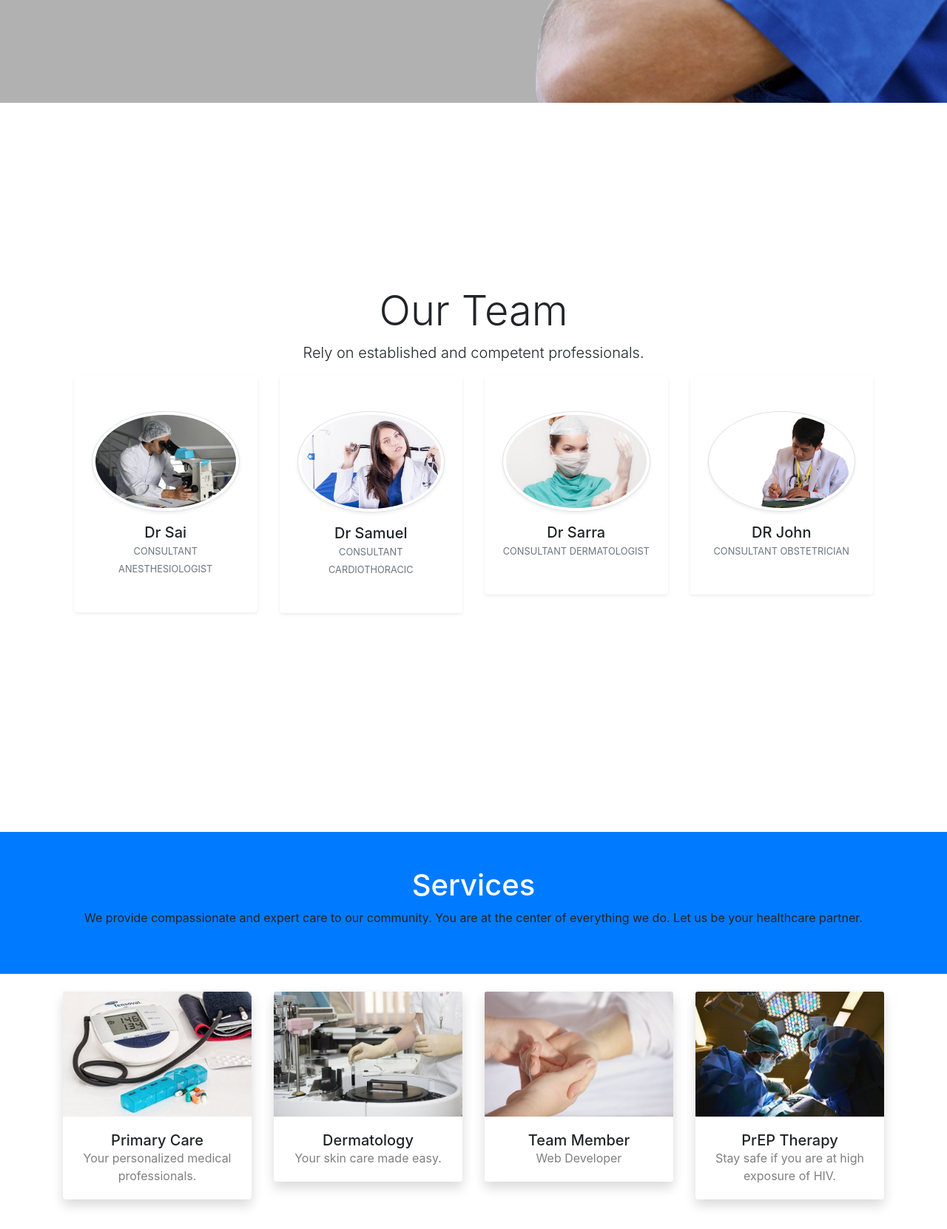
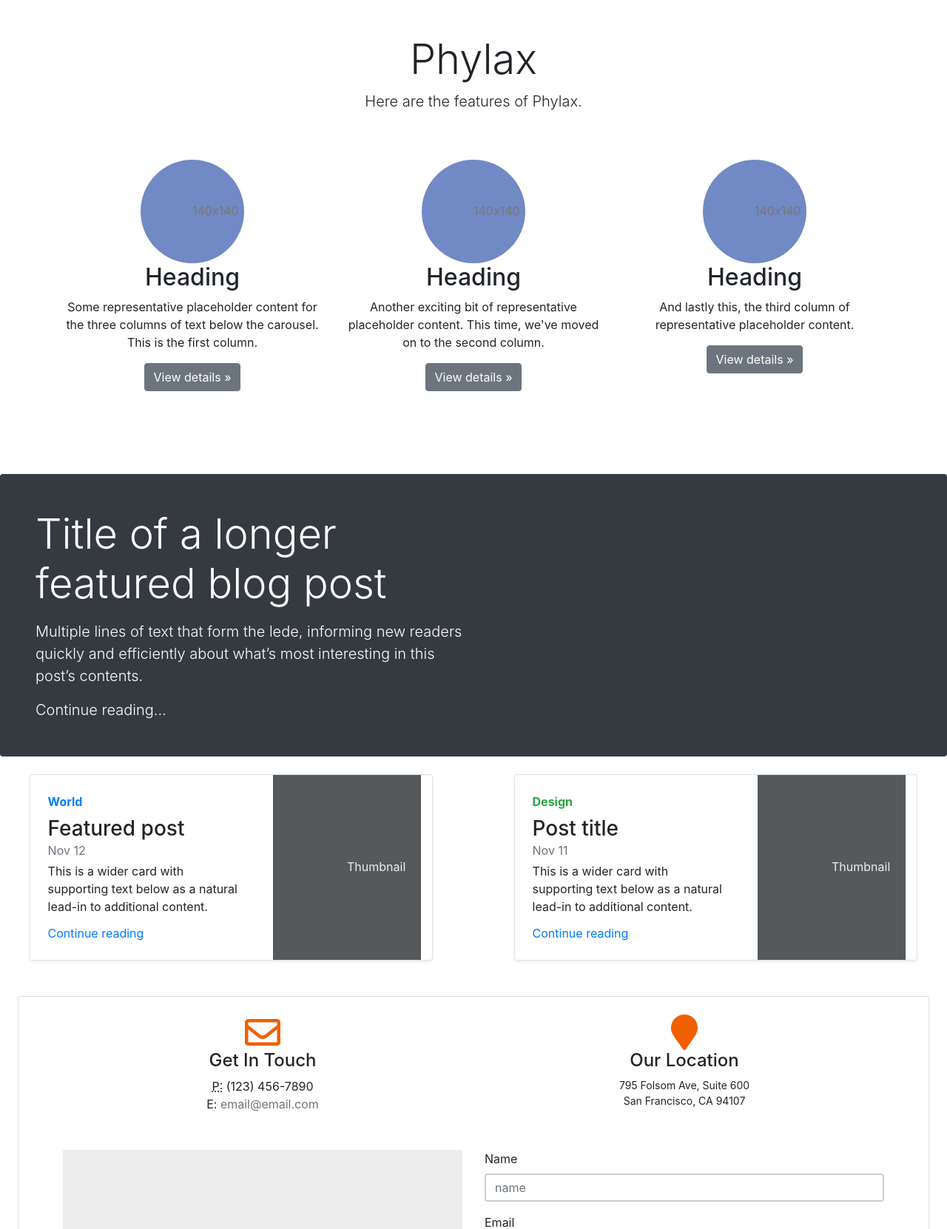
Before and after one commit to NivreTech/phylax-consultation-page, a Django app: page / in a window 1280 px wide. Shown: the part 861-2523 px from the top of the page at 74% size. Run offline with Django 3.2, Linux system fonts and the light colour scheme; data comes from the database, SQL or seed files in the repository; a map, chart or similar area stays blank; some libraries are stand-ins or nearby versions; grey boxes are pictures that could not be loaded.

Commit message:
did-landing-page

```diff
--- a/django/static/css/styles.css
+++ b/django/static/css/styles.css
@@ -3,14 +3,14 @@
 ##############*/
 
 .header {
-    background: rgb(177, 177, 177) url("img/header.png") no-repeat fixed center;
-    min-height: 1000px;
+    background: rgb(255, 255, 255) url("img/header.png") no-repeat fixed center;
+    min-height: 0px;
     font-family:'Source Sans Pro', sans-serif;
   }
 
   @media (min-width:768px) {
     .header {
-      padding-bottom:120px;
+      padding-bottom:0px;
     }
   }
 
--- a/django/templates/base.html
+++ b/django/templates/base.html
@@ -19,40 +19,34 @@
 </style>
 <body>
 
-  <div class="header" style="
-  background: rgb(177, 177, 177) url('../static/img/header.png') no-repeat fixed center
-  {% if "appointment" in request.path %}
+  <div class="headerTest" style="background: rgb(255, 255, 255) url('') no-repeat fixed center
+  {% if 'appointment' in request.path %}
   max-height:300px!important;min-height:300px!important;
-  {% endif %}
-  ">
+  {% endif %}">
 
-    <nav class="navbar navbar-dark navbar-expand-md navigation-clean-search">
-        <div class="container"><a class="navbar-brand" href="{% url 'home' %}">Family Doctor X</a>
-            <button class="navbar-toggler" data-toggle="collapse" data-target="#navcol-1">
-                <span class="sr-only">Toggle navigation</span>
+  <nav class="navbar navbar-expand-lg navbar-light bg-light">
+      <div class="container-fluid">
+        <a class="navbar-brand" style="color: #F28F50;" href="">Phylax</a>
+        <button class="navbar-toggler" type="button" data-bs-toggle="collapse" data-bs-target="#navbarSupportedContent" aria-controls="navbarSupportedContent" aria-expanded="false" aria-label="Toggle navigation">
           <span class="navbar-toggler-icon"></span>
         </button>
-            <div class="collapse navbar-collapse"
-                id="navcol-1">
-                <ul class="nav navbar-nav">
-                    <li class="nav-item" role="presentation">
-                        <a class="nav-link active" href="#team">Our Team</a>
+        <div class="collapse navbar-collapse" id="navbarSupportedContent">
+          <ul class="navbar-nav me-auto mb-2 mb-lg-0">
+            <li class="nav-item">
+              <a class="nav-link active" aria-current="page" href="http://127.0.0.1:8000/" style="color: #F28F50;">Home</a>
             </li>
-                    <li class="nav-item" role="presentation">
-                        <a class="nav-link active" href="#services">Services</a>
+            <li class="nav-item">
+              <a class="nav-link" href="#team" style="color: #F28F50;">Our Team</a>
             </li>
-
-                    <li class="nav-item" role="presentation">
-                        <a class="nav-link active" href="#reviews">Testimonial</a>
+            <li class="nav-item">
+              <a class="nav-link" href="#services" style="color: #F28F50;">Services</a>
             </li>
-                    <li class="nav-item" role="presentation">
-                        <a class="nav-link active" href="#contact">Contact Us</a>
+            <li class="nav-item">
+              <a class="nav-link" href="#reviews" style="color: #F28F50;">Testimonial</a>
             </li>
-                    {% if request.user.is_authenticated %}
-                    <li class="nav-item" role="presentation">
-                      <a class="nav-link active" href="{% url 'manage' %}">Manage</a>
+            <li class= "nav-item">
+              <a class="nav-link" href="#contact" style="color: #F28F50;">Contact Us</a>
             </li>
-                  {% endif %}
             <li class="nav-item" role="presentation">
               <a href="{% url 'manage' %}" style="float: left;cursor:pointer;" aria-expanded="true" title="You Have 6 New Appointments">
                 <i class="far fa-bell" style="font-size: 20px; float: left; color: black">
@@ -60,8 +54,12 @@
               </a>
               <span class="badge badge-danger">{{count}}</span>
             </li>
-
-
+        <div class= "search-bar">
+          <form class="d-flex">
+            <input class="form-control me-2" type="search" placeholder="Search" aria-label="Search">
+            <button class="btn btn-outline-success" type="submit">Search</button>
+          </form>
+        </div>
           </ul>
         </div>
       </div>
--- a/django/templates/index.html
+++ b/django/templates/index.html
@@ -1,159 +1,103 @@
 {% extends 'base.html' %}
 {% load static %}
 {% block cta %}
-<div class="container hero">
-        <div class="row">
-            <div class="col-12 col-lg-6 col-xl-5 offset-xl-1">
-                <h1>Exceptional Medical Care for All Ages.</h1>
-                <p> At our Medical Center
-                    we combine world class medicine
-                    with compassionate care. </p>
-                    <a href="{% url 'appointment' %}" class="btn btn-light btn-lg action-button" type="button">Book an appointment</a>
-            </div>
 
+<section id="featured-destinations" class="featured-destinations bg-lightblue">
+  <div class="row no-gutters" style="background-color: #F28F50;">
+    <div class="col-12 col-md-6 d-flex align-items-center order-1 order-md-0" style="color: white;">
+      <div class="p-15 ml-5">
+        <h1>Wellness within your reach</h1>
+        <p><strong>Ålesund</strong> is a town and municipality in </p>
+        <button type="button" class="btn btn-light">Button</button>
       </div>
     </div>
+    <div class="col-12 col-md-6 order-0 order-md-1">
+      <div class="vh-100 cover" style="background-image: url('../static/img/girl.jpg'); width: 100%; height: auto;">
+      </div>
+    </div>
+  </div>
+</section>
 
 {% endblock cta %}
 
 {% block content %}
-<section class="container py-5"  style="margin-block:200px;" id="team">
+
+<div class="container marketing py-5">
   <div class="row text-center ">
     <div class="col-lg-8 mx-auto">
-            <h1 class="display-4">Our Team</h1>
-            <p class="lead">Rely on established and competent professionals.
+        <h1 class="display-4">Phylax</h1>
+        <p class="lead">Here are the features of Phylax.
         </p>
     </div>
   </div>
+  <!-- Three columns of text below the carousel -->
+  <div class="row text-center py-5">
+    <div class="col-lg-4">
+      <svg class="bd-placeholder-img rounded-circle" width="140" height="140" xmlns="http://www.w3.org/2000/svg" role="img" aria-label="Placeholder: 140x140" preserveAspectRatio="xMidYMid slice" focusable="false"><title>Placeholder</title><rect width="100%" height="100%" fill="#7189C4"/><text x="50%" y="50%" fill="#777" dy=".3em">140x140</text></svg>
 
-    <div class="container">
-        <div class="row text-center">
+      <h2>Heading</h2>
+      <p>Some representative placeholder content for the three columns of text below the carousel. This is the first column.</p>
+      <p><a class="btn btn-secondary" href="#">View details &raquo;</a></p>
+    </div><!-- /.col-lg-4 -->
+    <div class="col-lg-4">
+      <svg class="bd-placeholder-img rounded-circle" width="140" height="140" xmlns="http://www.w3.org/2000/svg" role="img" aria-label="Placeholder: 140x140" preserveAspectRatio="xMidYMid slice" focusable="false"><title>Placeholder</title><rect width="100%" height="100%" fill="#7189C4"/><text x="50%" y="50%" fill="#777" dy=".3em">140x140</text></svg>
 
-            <!-- Team item -->
-            <div class="col-xl-3 col-sm-6 mb-5">
-                <div class="bg-white rounded shadow-sm py-5 px-4"><img src="{% static 'img/team1.jpg' %}" alt="" class=" mh-100img-fluid rounded-circle mb-3 img-thumbnail shadow-sm">
-                    <h5 class="mb-0">Dr Sai</h5>
-                    <span class="small text-uppercase text-muted">Consultant anesthesiologist</span>
-                </div>
-            </div><!-- End -->
+      <h2>Heading</h2>
+      <p>Another exciting bit of representative placeholder content. This time, we've moved on to the second column.</p>
+      <p><a class="btn btn-secondary" href="#">View details &raquo;</a></p>
+    </div><!-- /.col-lg-4 -->
+    <div class="col-lg-4">
+      <svg class="bd-placeholder-img rounded-circle" width="140" height="140" xmlns="http://www.w3.org/2000/svg" role="img" aria-label="Placeholder: 140x140" preserveAspectRatio="xMidYMid slice" focusable="false"><title>Placeholder</title><rect width="100%" height="100%" fill="#7189C4"/><text x="50%" y="50%" fill="#777" dy=".3em">140x140</text></svg>
 
-            <!-- Team item -->
-            <div class="col-xl-3 col-sm-6 mb-5">
-                <div class="bg-white rounded shadow-sm py-5 px-4"><img src="{% static 'img/team2.jpg' %}" alt="" class=" mh-100 rounded-circle mb-3 img-thumbnail shadow-sm">
-                    <h5 class="mb-0">Dr Samuel </h5>
-                    <span class="small text-uppercase text-muted">Consultant cardiothoracic</span>
-                </div>
-            </div><!-- End -->
-
-            <!-- Team item -->
-            <div class="col-xl-3 col-sm-6 mb-5">
-                <div class="bg-white rounded shadow-sm py-5 px-4"><img src="{% static 'img/team3.jpg' %}" alt="" class=" mh-100img-fluid rounded-circle mb-3 img-thumbnail shadow-sm">
-                    <h5 class="mb-0">Dr Sarra</h5>
-                    <span class="small text-uppercase text-muted">Consultant dermatologist</span>
-                </div>
-            </div><!-- End -->
-
-            <!-- Team item -->
-            <div class="col-xl-3 col-sm-6 mb-5">
-                <div class="bg-white rounded shadow-sm py-5 px-4"><img src="{% static 'img/team4.png' %}" alt="" class=" mh-100img-fluid rounded-circle mb-3 img-thumbnail shadow-sm">
-                    <h5 class="mb-0">DR John</h5>
-                    <span class="small text-uppercase text-muted">Consultant Obstetrician</span>
-                </div>
-            </div><!-- End -->
+      <h2>Heading</h2>
+      <p>And lastly this, the third column of representative placeholder content.</p>
+      <p><a class="btn btn-secondary" href="#">View details &raquo;</a></p>
+    </div><!-- /.col-lg-4 -->
   </div>
 </div>
-</section><!-- End -->
 
-
-
-<section id="services">
-  <div class="bg-primary text-center py-5 mb-4">
-      <div class="container">
-        <h1 class="fw-light text-white">Services</h1>
-        <p class="overview">We provide compassionate and expert care to our community. You are at the center of everything we do. Let us be your healthcare partner.</p>
+<section id="team">
+  <div class="p-4 p-md-5 mb-4 text-white rounded bg-dark">
+    <div class="col-md-6 px-0">
+      <h1 class="display-4 fst-italic">Title of a longer featured blog post</h1>
+      <p class="lead my-3">Multiple lines of text that form the lede, informing new readers quickly and efficiently about what’s most interesting in this post’s contents.</p>
+      <p class="lead mb-0"><a href="#" class="text-white fw-bold">Continue reading...</a></p>
     </div>
   </div>
-  <div class="container">
-    <div class="row">
-      <!-- Team Member 1 -->
-      <div class="col-xl-3 col-md-6 mb-4">
-        <div class="card border-0 shadow">
-          <img src="{% static 'img/service1.jpg' %}" class="card-img-top" alt="...">
-          <div class="card-body text-center">
-            <h5 class="card-title mb-0">Primary Care</h5>
-            <div class="card-text text-black-50">Your personalized medical professionals.</div>
+
+  <div class="row mb-2">
+    <div class="col-md-5 mx-auto">
+      <div class="row g-0 border rounded overflow-hidden flex-md-row mb-4 shadow-sm h-md-250 position-relative">
+        <div class="col p-4 d-flex flex-column position-static">
+          <strong class="d-inline-block mb-2 text-primary">World</strong>
+          <h3 class="mb-0">Featured post</h3>
+          <div class="mb-1 text-muted">Nov 12</div>
+          <p class="card-text mb-auto">This is a wider card with supporting text below as a natural lead-in to additional content.</p>
+          <a href="#" class="stretched-link">Continue reading</a>
+        </div>
+        <div class="col-auto d-none d-lg-block">
+          <svg class="bd-placeholder-img" width="200" height="250" xmlns="http://www.w3.org/2000/svg" role="img" aria-label="Placeholder: Thumbnail" preserveAspectRatio="xMidYMid slice" focusable="false"><title>Placeholder</title><rect width="100%" height="100%" fill="#55595c"/><text x="50%" y="50%" fill="#eceeef" dy=".3em">Thumbnail</text></svg>
+
         </div>
       </div>
     </div>
-      <!-- Team Member 2 -->
-      <div class="col-xl-3 col-md-6 mb-4">
-        <div class="card border-0 shadow">
-          <img src="{% static 'img/service2.jpg' %}" class="card-img-top" alt="...">
-          <div class="card-body text-center">
-            <h5 class="card-title mb-0">Dermatology</h5>
-            <div class="card-text text-black-50">Your skin care made easy.</div>
+    <div class="col-md-5 mx-auto">
+      <div class="row g-0 border rounded overflow-hidden flex-md-row mb-4 shadow-sm h-md-250 position-relative">
+        <div class="col p-4 d-flex flex-column position-static">
+          <strong class="d-inline-block mb-2 text-success">Design</strong>
+          <h3 class="mb-0">Post title</h3>
+          <div class="mb-1 text-muted">Nov 11</div>
+          <p class="mb-auto">This is a wider card with supporting text below as a natural lead-in to additional content.</p>
+          <a href="#" class="stretched-link">Continue reading</a>
         </div>
-        </div>
-      </div>
-      <!-- Team Member 3 -->
-      <div class="col-xl-3 col-md-6 mb-4">
-        <div class="card border-0 shadow">
-          <img src="{% static 'img/service3.jpg' %}" class="card-img-top" alt="...">
-          <div class="card-body text-center">
-            <h5 class="card-title mb-0">Team Member</h5>
-            <div class="card-text text-black-50">Web Developer</div>
-          </div>
-        </div>
-      </div>
-      <!-- Team Member 4 -->
-      <div class="col-xl-3 col-md-6 mb-4">
-        <div class="card border-0 shadow">
-          <img src="{% static 'img/service4.jpg' %}" class="card-img-top" alt="...">
-          <div class="card-body text-center">
-            <h5 class="card-title mb-0">PrEP Therapy</h5>
-            <div class="card-text text-black-50">Stay safe if you are at high exposure of HIV.</div>
+        <div class="col-auto d-none d-lg-block">
+          <svg class="bd-placeholder-img" width="200" height="250" xmlns="http://www.w3.org/2000/svg" role="img" aria-label="Placeholder: Thumbnail" preserveAspectRatio="xMidYMid slice" focusable="false"><title>Placeholder</title><rect width="100%" height="100%" fill="#55595c"/><text x="50%" y="50%" fill="#eceeef" dy=".3em">Thumbnail</text></svg>
+
         </div>
       </div>
     </div>
   </div>
-    <!-- /.row -->
-
-  </div>
 </section>
-
-<section class="text-center conatiner" style="margin-block:200px;" id="reviews">
-    <h2>Satisfied Patients</h2>
-    <div id="myCarousel" class="carousel slide" data-ride="carousel">
-        <!-- Carousel indicators -->
-        <ol class="carousel-indicators">
-            <li data-target="#myCarousel" data-slide-to="0" class="active"></li>
-            <li data-target="#myCarousel" data-slide-to="1"></li>
-            <li data-target="#myCarousel" data-slide-to="2"></li>
-        </ol>
-        <!-- Wrapper for carousel items -->
-        <div class="carousel-inner">
-            <div class="carousel-item active">
-                <div class="img-box"><img src="{% static 'img/patient1.jpg' %}" alt=""></div>
-                <p class="testimonial">Phasellus vitae suscipit justo. Mauris pharetra feugiat ante id lacinia. Etiam faucibus mauris id tempor egestas. Duis luctus turpis at accumsan tincidunt. Phasellus risus risus, volutpat vel tellus ac, tincidunt fringilla massa. Etiam hendrerit dolor eget rutrum.</p>
-                <p class="overview">Michael Holz</p>
-            </div>
-            <div class="carousel-item">
-                <div class="img-box"><img src="{% static 'img/patient2.jpg' %}" alt=""></div>
-                <p class="testimonial">Lorem ipsum dolor sit amet, consectetur adipiscing elit. Nam eu sem tempor, varius quam at, luctus dui. Mauris magna metus, dapibus nec turpis vel, semper malesuada ante. Vestibulum idac nisl bibendum scelerisque non non purus. Suspendisse varius nibh non aliquet.</p>
-                <p class="overview">Antonio Moreno</p>
-            </div>
-            <div class="carousel-item">
-                <div class="img-box"><img src="{% static 'img/patient3.jpg' %}" alt=""></div>
-                <p class="testimonial">Vestibulum quis quam ut magna consequat faucibus. Pellentesque eget nisi a mi suscipit tincidunt. Utmtc tempus dictum risus. Pellentesque viverra sagittis quam at mattis. Suspendisse potenti. Aliquam sit amet gravida nibh, facilisis gravida odio. Phasellus auctor velit.</p>
-                <p class="overview">Paula Wilson</p>
-
-            </div>
-        </div>
-
-    </div>
-
-</section>
-
 
 <section id="contact" class="card m-4 p-4">
     <div class="container">
```
Also changed, not shown: 1 other file. Lines whose indentation alone changed are shown as unchanged.
